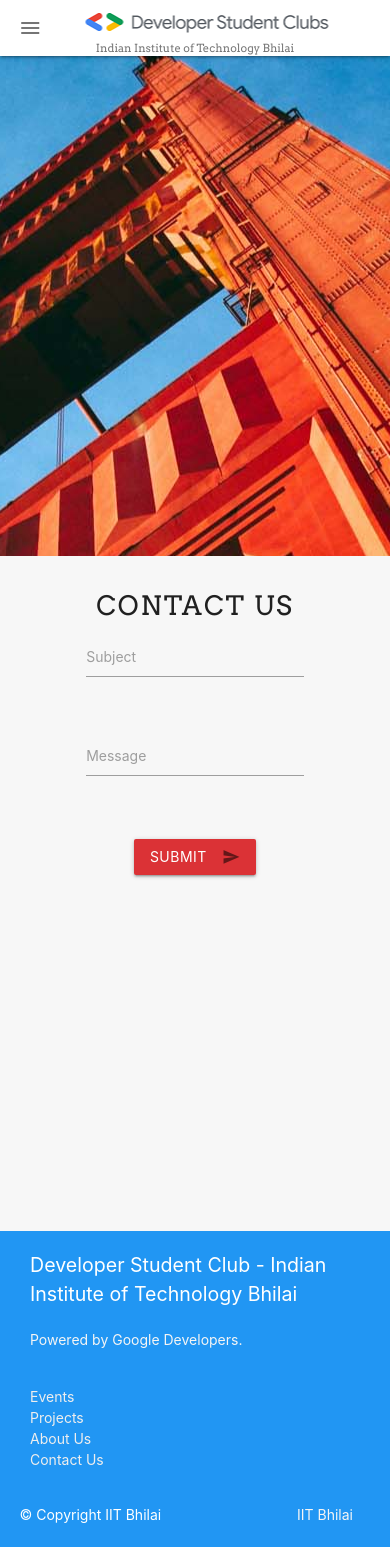
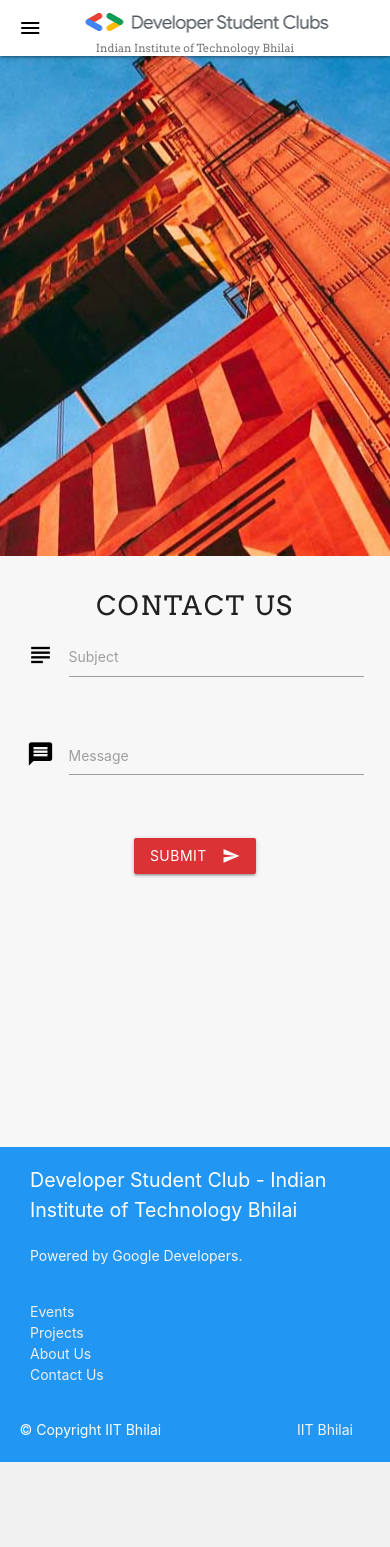
Before and after one commit to saksham291/dscwebsite, a PHP site: page /contactus.php in a window 390 px wide. After the commit the page ends 1462 px from the top, so only its background shows below. Run offline with PHP 8.4, Linux system fonts and the light colour scheme.

Commit message:
design and responsive improvements on contact us

```diff
--- a/contactus.php
+++ b/contactus.php
@@ -14,7 +14,7 @@
     <!-- TODO: Replace with group photo -->
     <div class="parallax"><img src="parallax2.jpg"></div>
   </div>
-  <section id="top" class="" style="height:80%;background-color:#f7f7f7;">
+  <section id="top" class="" style="min-height: 70vh;background-color:#f7f7f7;">
     <div class="center" style="padding-top:4%;">
       <h4 class="login-form-text" style="font-family: 'Arvo', serif; font-size:190%;margin-top:5%;margin-bottom:0%;">Contact Us</h4>
     </div>
@@ -24,14 +24,16 @@
       <form action="https://mail.google.com/mail?view=cm&tf=0&to=saksham291@gmail.com" method="get" enctype="text/plain">
         <div class="container">
           <div class="row">
-            <div class="input-field col s8 offset-s2">
+            <div class="input-field col s12 m8 offset-s0 offset-m2">
+              <i class="material-icons prefix">subject</i>
               <input id="su" type="text" name="su">
               <label for="su">Subject</label>
             </div>
           </div>
           <div class="row">
-            <div class="input-field col s8 offset-s2">
-              <input id="textarea1" name="body" type="text" class="materialize-textarea">
+            <div class="input-field col s12 m8 offset-s0 offset-m2">
+              <i class="material-icons prefix">message</i>
+              <textarea id="textarea1" class="materialize-textarea" name="body"></textarea>
               <label for="textarea1">Message</label>
             </div>
           </div>
--- a/css/custom/custom.min.css
+++ b/css/custom/custom.min.css
@@ -1,5 +1,9 @@
 .material-icons {
-  color: rgba(0, 0, 0, 0.54);
+  color: black;
+}
+
+button>.material-icons {
+  color: white;
 }
 
 body {
```
